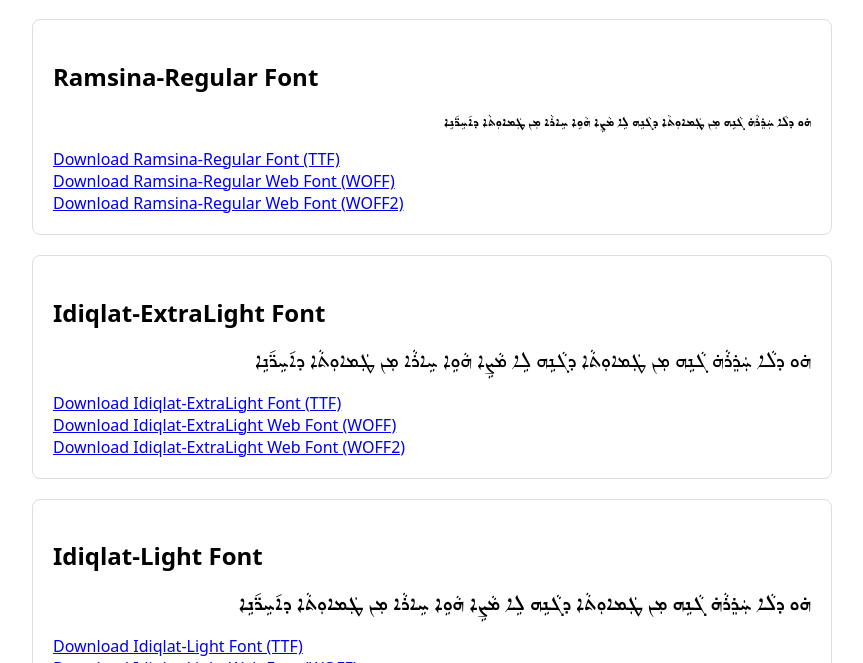
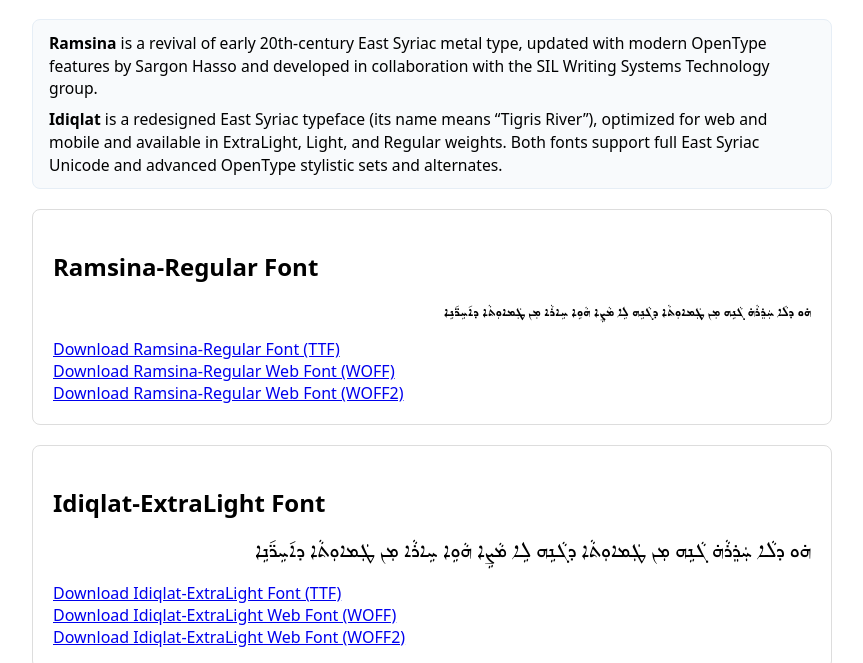
Before and after one commit to SparksoftSystems/tuppu-fonts, a plain HTML site: page index.html in a window 1280 px wide. Shown: the part 137-800 px from the top of the page, without its empty margins (208-1071 px from the left). Drawn offline with Linux system fonts and the light colour scheme.

Commit message:
added some informational text

```diff
--- a/index.html
+++ b/index.html
@@ -82,11 +82,29 @@
         .idiqlat-light p      { font-family: 'Idiqlat Light', system-ui, -apple-system, sans-serif; font-weight: 300; }
         .idiqlat-regular p    { font-family: 'Idiqlat Regular', system-ui, -apple-system, sans-serif; font-weight: 400; }
         .ramsina-regular p    { font-family: 'Ramsina Regular', serif; font-weight: 400; }
+
+        /* Intro styling */
+        .intro {
+            background: #f8fafc; /* very light neutral */
+            border: 1px solid #e6eef6;
+            padding: 12px 16px;
+            border-radius: 8px;
+            margin-bottom: 20px;
+            line-height: 1.45;
+            font-size: 0.98rem;
+        }
+        .intro p { margin: 0 0 0.5rem 0; }
+        .intro p:last-child { margin-bottom: 0; }
     </style>
 </head>
 
 <body>
     <h1>Modern Assyrian Font Collection</h1>
+
+    <div class="intro">
+        <p><strong>Ramsina</strong> is a revival of early 20th‑century East Syriac metal type, updated with modern OpenType features by Sargon Hasso and developed in collaboration with the SIL Writing Systems Technology group.</p>
+        <p><strong>Idiqlat</strong> is a redesigned East Syriac typeface (its name means “Tigris River”), optimized for web and mobile and available in ExtraLight, Light, and Regular weights. Both fonts support full East Syriac Unicode and advanced OpenType stylistic sets and alternates.</p>
+    </div>
 
     </div>
     <div class="font-item ramsina-regular">
```
